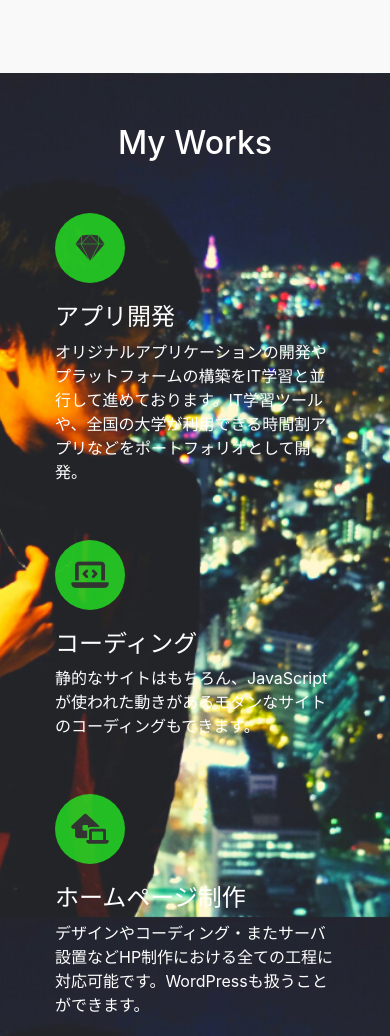
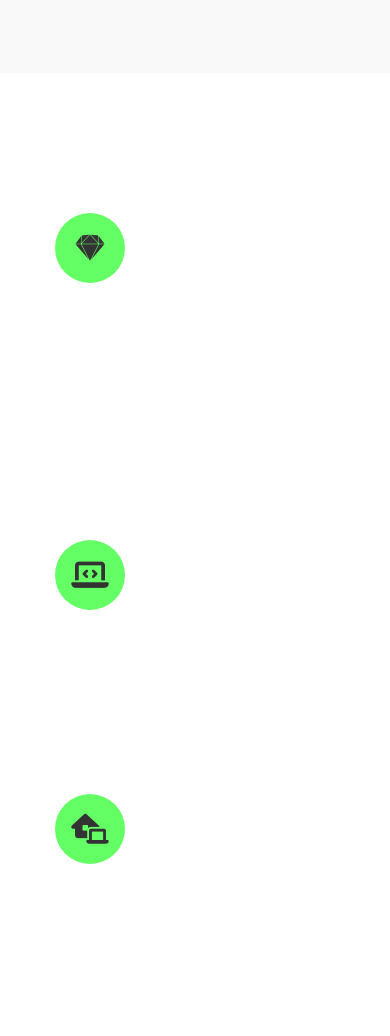
Before and after one commit to pepe0730/Portfolio, a plain HTML site: page index.html in a window 390 px wide. Shown: the part 2090-3126 px from the top of the page. Drawn offline with nearby package versions, Linux system fonts and the light colour scheme; a web font is replaced by a local one.

Commit message:
fix mobile design

```diff
--- a/css/styles.scss
+++ b/css/styles.scss
@@ -417,7 +417,7 @@ footer {
   }
 
   .myworks {
-    background-image: url(../img/mobile_sm__3.png);
+    background-image: none;
   }
 
   .product {
```
Also changed, not shown: css/styles.css, img/mobile_img.jpg (added), 1 other file.
